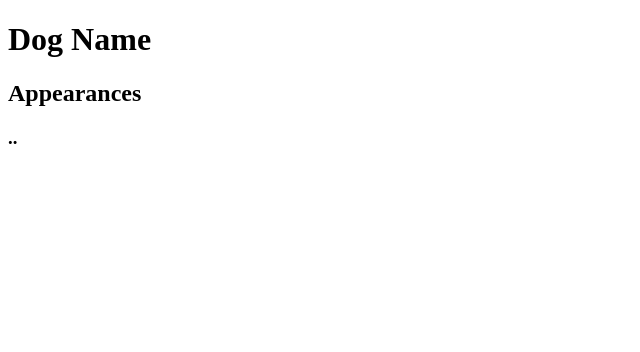
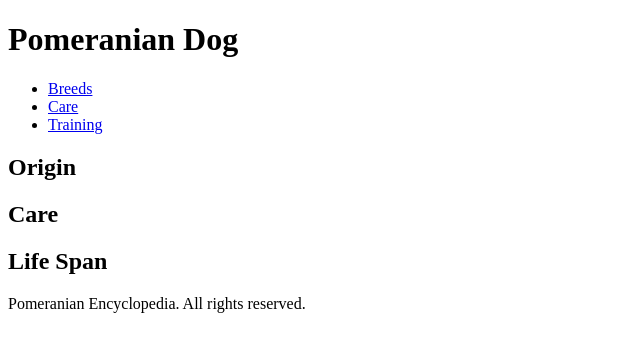
Before and after one commit to AriiSharma/ATLS2200, a plain HTML site: page wa/wa3.html in a window 1280 px wide. Shown: the whole page, without its empty margins (0-640 px from the left). Drawn offline with Linux system fonts and the light colour scheme.

Commit message:
updated the encylopedia

```diff
--- a/wa/wa3.html
+++ b/wa/wa3.html
@@ -4,8 +4,36 @@
 <title>!DOCTYPE tag</title>
 </head>
 <body>
-    <h1> Dog Name </h1>
-    <h2> Appearances </h2>
-    <h3> .. </h3>
+    <header>
+    <h1> Pomeranian Dog </h1>
+    </header>
+  <nav>
+    <ul>
+      <li><a href="#Origin">Breeds</a></li>
+      <li><a href="#Care">Care</a></li>
+      <li><a href="#Life Span">Training</a></li>
+    </ul>
+  </nav>
+
+  <main>
+    <section id="Origin">
+      <h2>Origin</h2>
+      <p> </p>
+    </section>
+
+    <section id="Care">
+      <h2>Care</h2>
+      <p> </p>
+    </section>
+
+    <section id="training">
+      <h2>Life Span</h2>
+      <p> </p>
+    </section>
+  </main>
+
+  <footer>
+    <p>Pomeranian Encyclopedia. All rights reserved.</p>
+  </footer>
 </body>
 </html>
```
Also changed, not shown: ica/ica3-part2/index.html (+1 -1 lines), img/licensed-image.jpeg (added).
